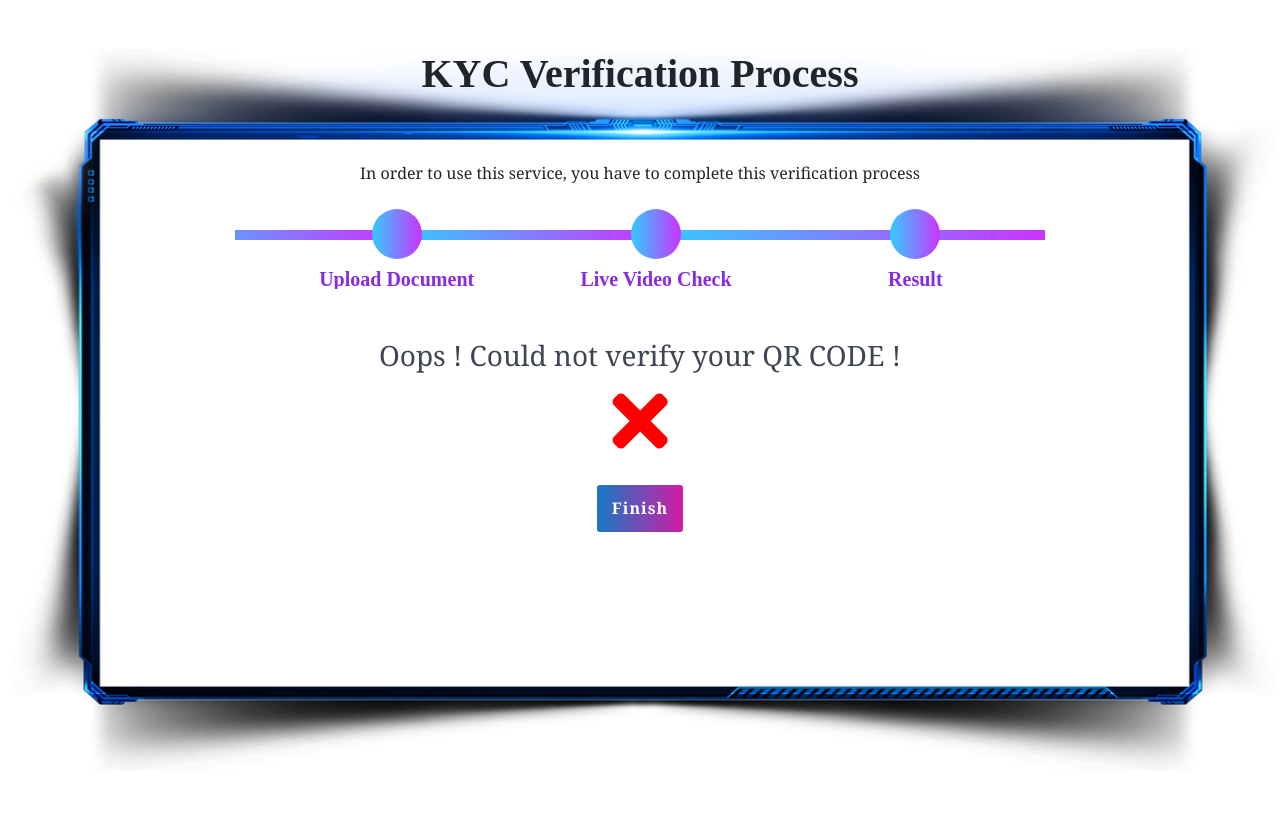
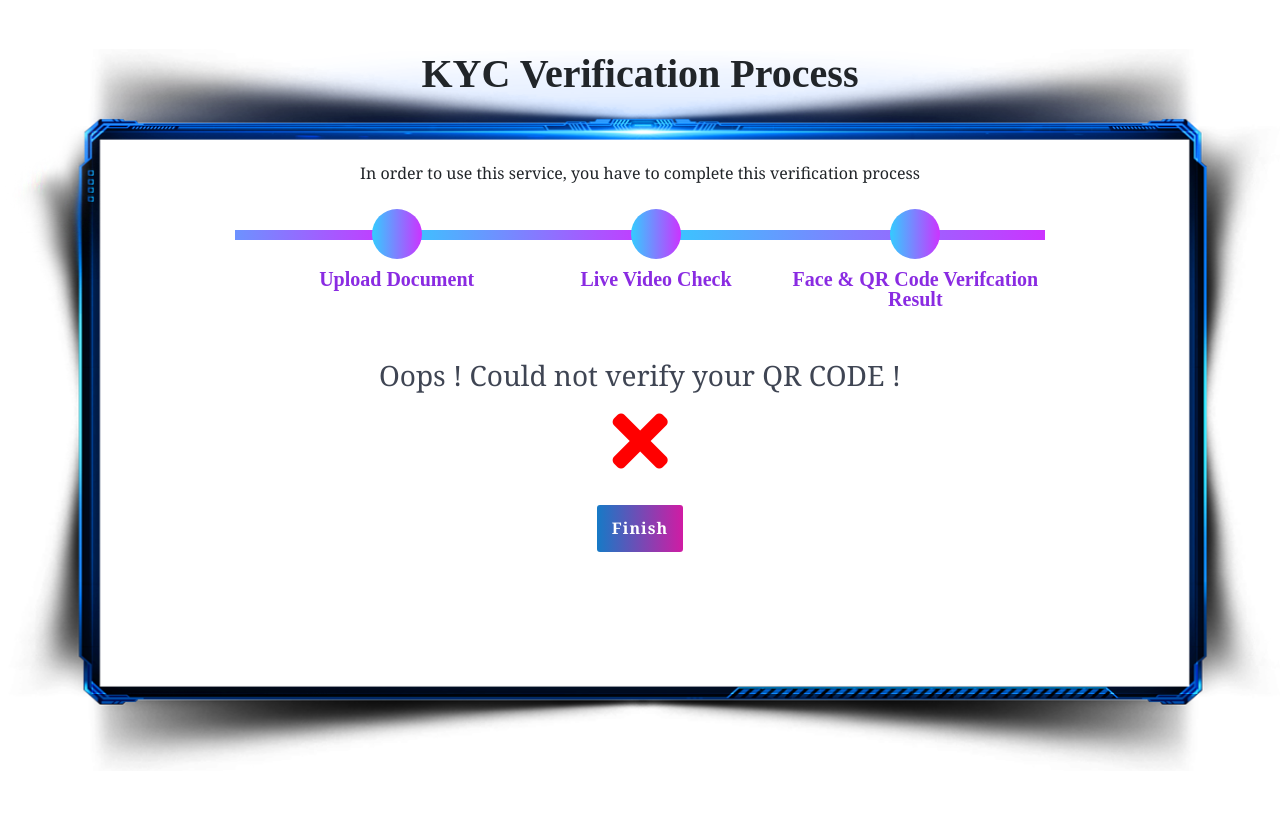
Before and after one commit to lv8621/VIDEO-KYC-SRM, a Flask app: page /stp5 in a window 1280 px wide. Run offline with Flask 2, Linux system fonts and the light colour scheme; some libraries are stand-ins or nearby versions; some web fonts are replaced.

Commit message:
Initial Commit

```diff
--- a/templates/stp5.html
+++ b/templates/stp5.html
@@ -85,7 +85,7 @@
             <ul id="progressbar">
                 <li class="active">Upload Document</li>
                 <li class="active">Live Video Check</li>
-                <li class="active">Result</li>
+                <li class="active">Face & QR Code Verifcation Result</li>
             </ul>
             <!-- fieldsets -->
             <fieldset>
```
